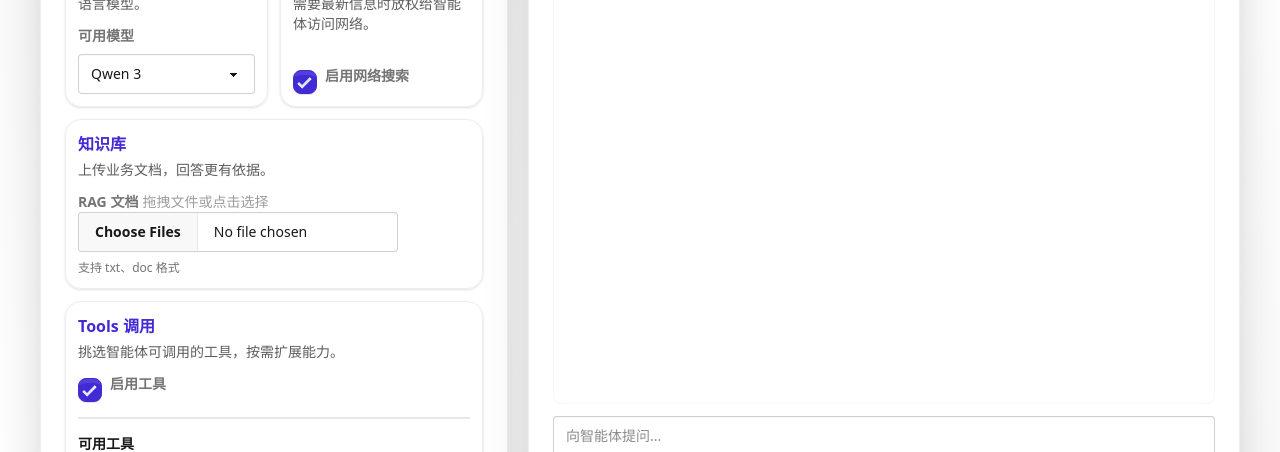
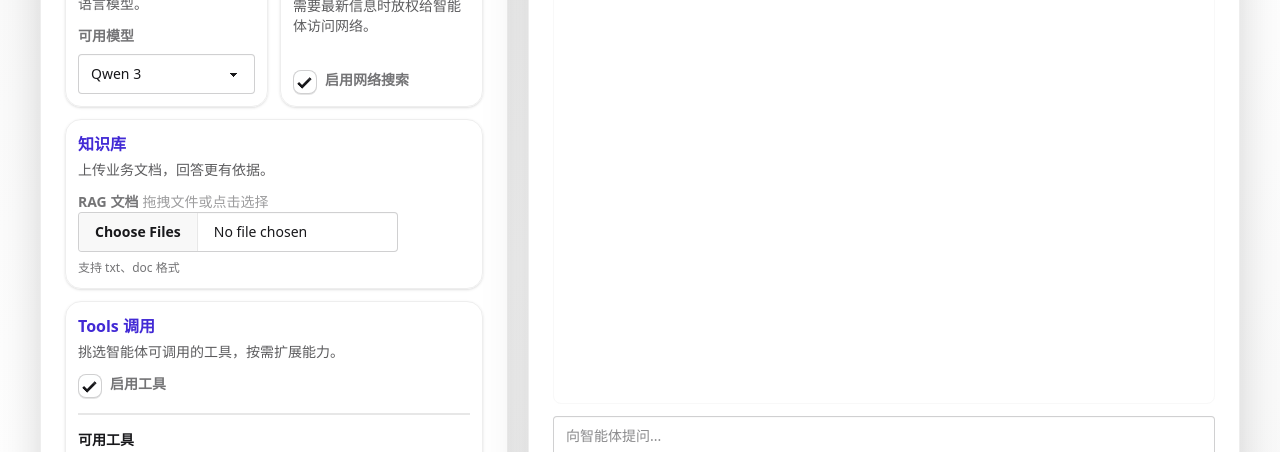
Before and after one commit to justin0x5eed/agent_demo, a React (Vite) app in the folder frontend/: page / in a window 1280 px wide. Shown: the part 210-662 px from the top of the page. Built offline with nearby package versions, Linux system fonts and the light colour scheme.

Commit message:
Use default checkbox styling (#139)

```diff
--- a/frontend/src/App.tsx
+++ b/frontend/src/App.tsx
@@ -444,7 +444,7 @@ Key takeaways: ${userMessage}`
                     <label className="label w-full cursor-pointer items-start justify-start gap-2 text-left">
                       <input
                         type="checkbox"
-                        className="checkbox checkbox-primary mt-1"
+                        className="checkbox"
                         checked={enableWebSearch}
                         onChange={(event) => setEnableWebSearch(event.target.checked)}
                       />
@@ -507,7 +507,7 @@ Key takeaways: ${userMessage}`
                     <label className="label w-full cursor-pointer items-start justify-start gap-2 text-left">
                       <input
                         type="checkbox"
-                        className="checkbox checkbox-primary mt-1"
+                        className="checkbox"
                         checked={enableTools}
                         onChange={(event) => setEnableTools(event.target.checked)}
                       />
```
